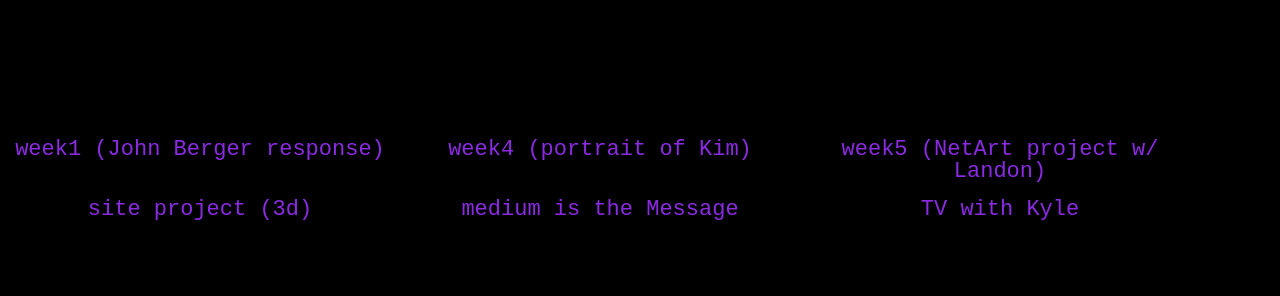
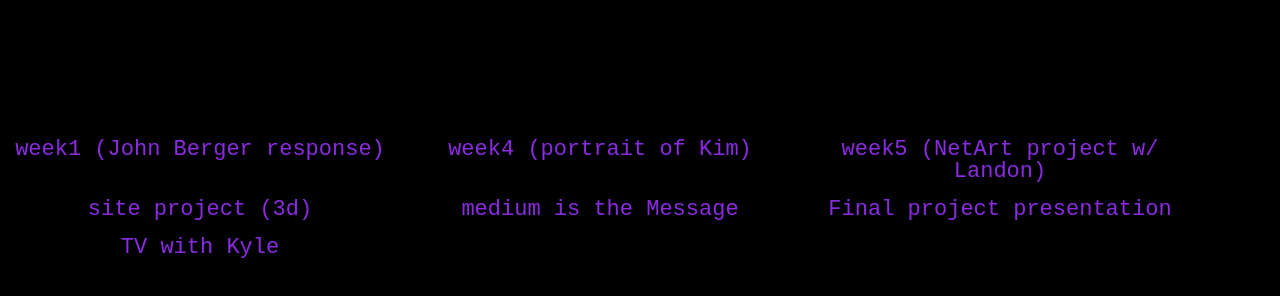
Before and after one commit to leg-bone/leg-bone, a plain HTML site: page index.html in a window 1280 px wide. Shown: the part 264-560 px from the top of the page. Drawn offline with Linux system fonts and the light colour scheme.

Commit message:
Update index.html

```diff
--- a/index.html
+++ b/index.html
@@ -44,7 +44,11 @@
         <a href= "/indexJ.html">medium is the Message</a>
       </div>
       <div class="box">
-        <a href= "/TV/indexV.html">TV with Kyle</a>
+        <a href= "/TV/indexV.html">Final project presentation</a>
+      </div>
+
+      <div class="box">
+        <a href= "/presi.html">TV with Kyle</a>
       </div>
 
     </div>
```
